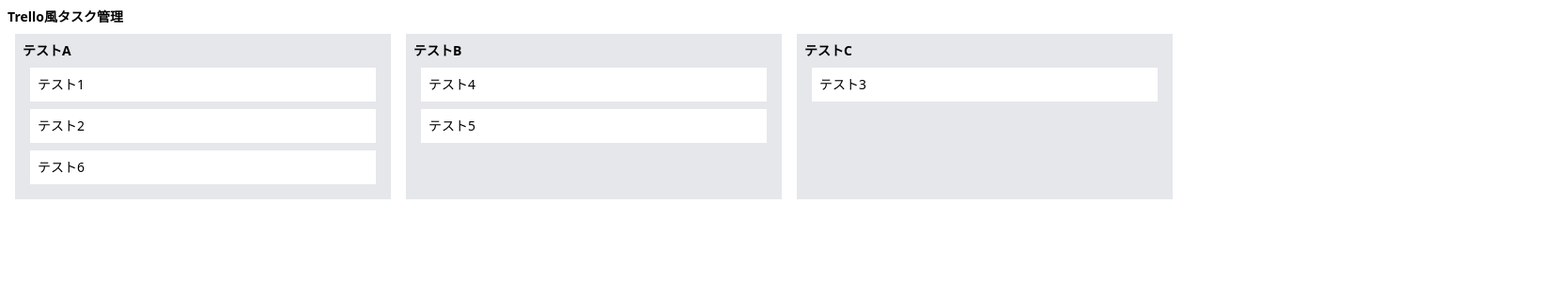
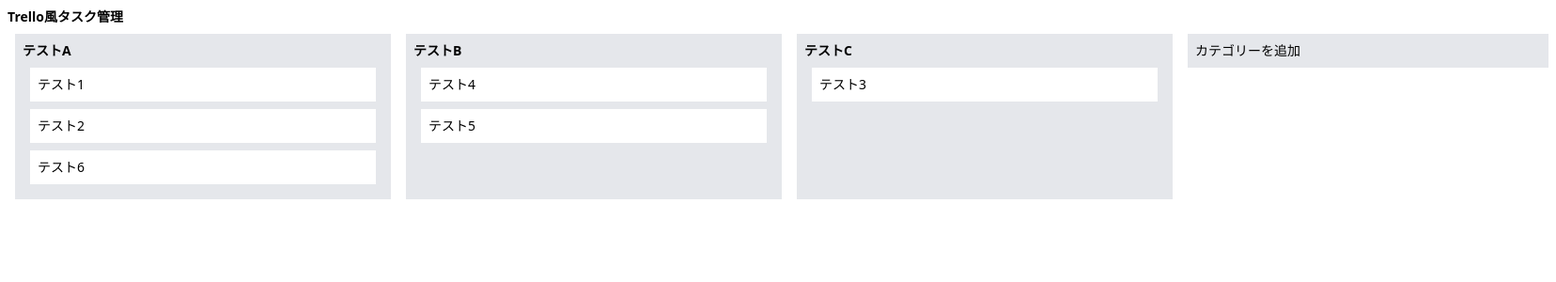
Before and after one commit to bduha184/vue3-trello, a Vue app: page / in a window 1280 px wide. Shown: the top 300 px of the page at 94% size, 1656 px wide, since content can reach past the window. Built offline with nearby package versions, Linux system fonts and the light colour scheme.

Commit message:
カテゴリー追加機能

```diff
--- a/src/App.vue
+++ b/src/App.vue
@@ -4,6 +4,7 @@ import task_data from '@/data/tasks.json';
 import {ref,computed} from 'vue';
 import type {Category,Task,CategoryTask} from './types/';
 import CategoryItems from '@/components/CategoryItem.vue';
+import AddCategory from '@/components/AddCategory.vue';
 
 const categories = ref<Category[]>(category_data);
 const tasks = ref<Task[]>(task_data);
@@ -65,6 +66,7 @@ const dragOverCategory = (categoryTask: CategoryTask) => {
         @dragOverTask="dragOverTask"
         @dragover="dragOverCategory(categoryTask)"
       />
+      <AddCategory/>
     </div>
  </div>
 </template>
--- /dev/null
+++ b/src/components/AddCategory.vue
@@ -0,0 +1,40 @@
+<script setup lang="ts">
+import { ref, reactive } from "vue";
+import type { Category, Task } from "@/types";
+
+const addCategory = reactive({
+  show_category_input: false,
+});
+</script>
+
+<template>
+  <div style="min-width: 400px">
+    <div class="bg-gray-200 m-2 p-2 text-sm">
+      <div
+        v-if="!addCategory.show_category_input"
+        @click="addCategory.show_category_input = true"
+      >
+        カテゴリーを追加
+      </div>
+      <div v-else>
+        <input
+          type="text"
+          class="w-full p-2"
+          placeholder="新しいカテゴリー名を追加してください"
+        />
+        <div class="flex m-2">
+          <button
+            class="px-4 py-2 bg-green-500 hover:bg-green-700 text-white rounded-lg mr-2 font-bold"
+          >
+            追加
+          </button>
+          <button
+            class="px-4 py-2 bg-red-500 hover:bg-red-700 text-white rounded-lg font-bold"
+          >
+            キャンセル
+          </button>
+        </div>
+      </div>
+    </div>
+  </div>
+</template>
--- a/src/components/CategoryItem.vue
+++ b/src/components/CategoryItem.vue
@@ -1,6 +1,7 @@
 <script setup lang="ts">
 import type { CategoryTask, Task } from '@/types';
 import TaskItem from './TaskItem.vue';
+
 
 defineProps<{
   categoryTask:CategoryTask;
@@ -33,4 +34,5 @@ const dragOverTask = (task:Task)=> {
     @dragover="dragOverTask(task)"
     />
   </div>
+
 </template>
```
